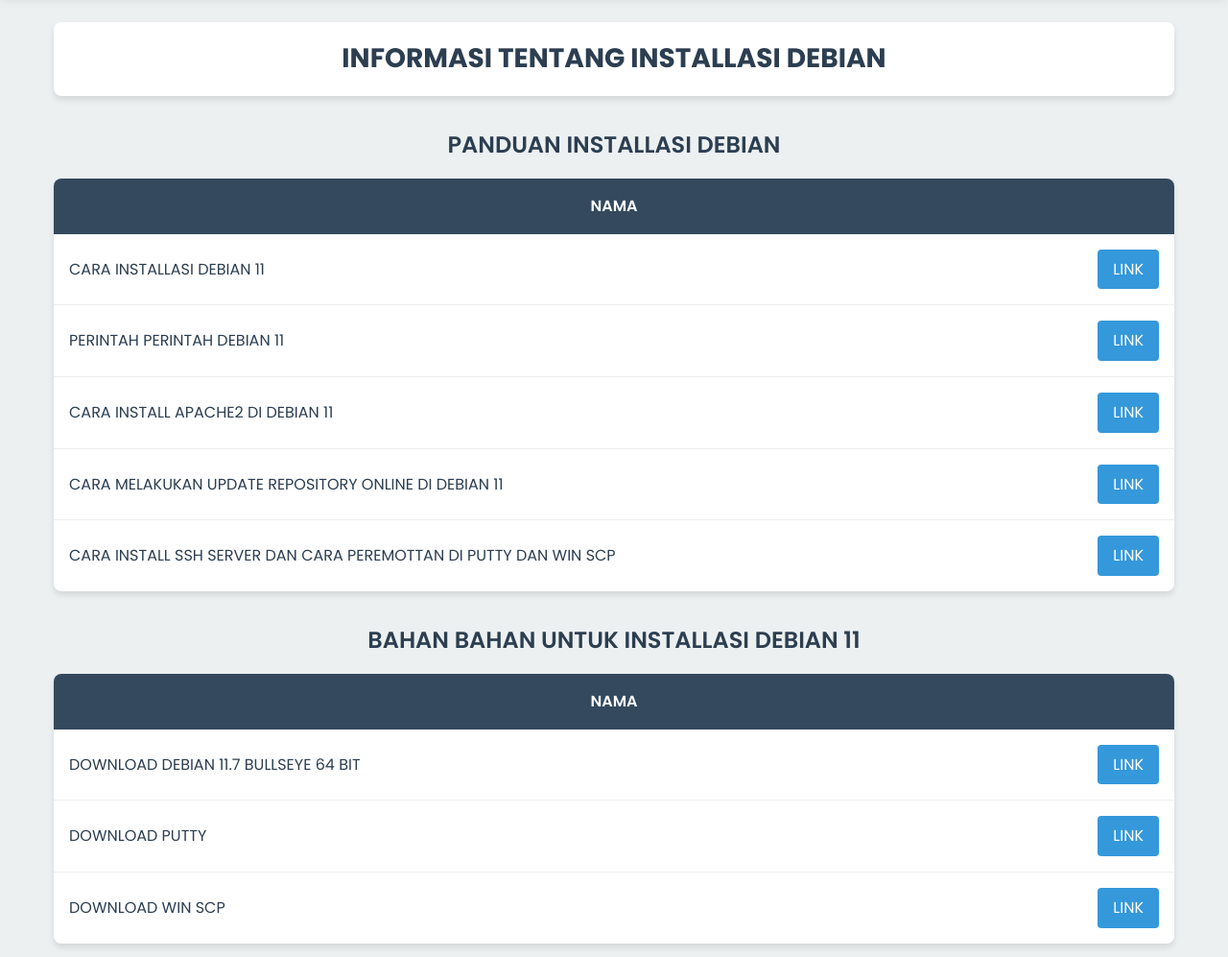
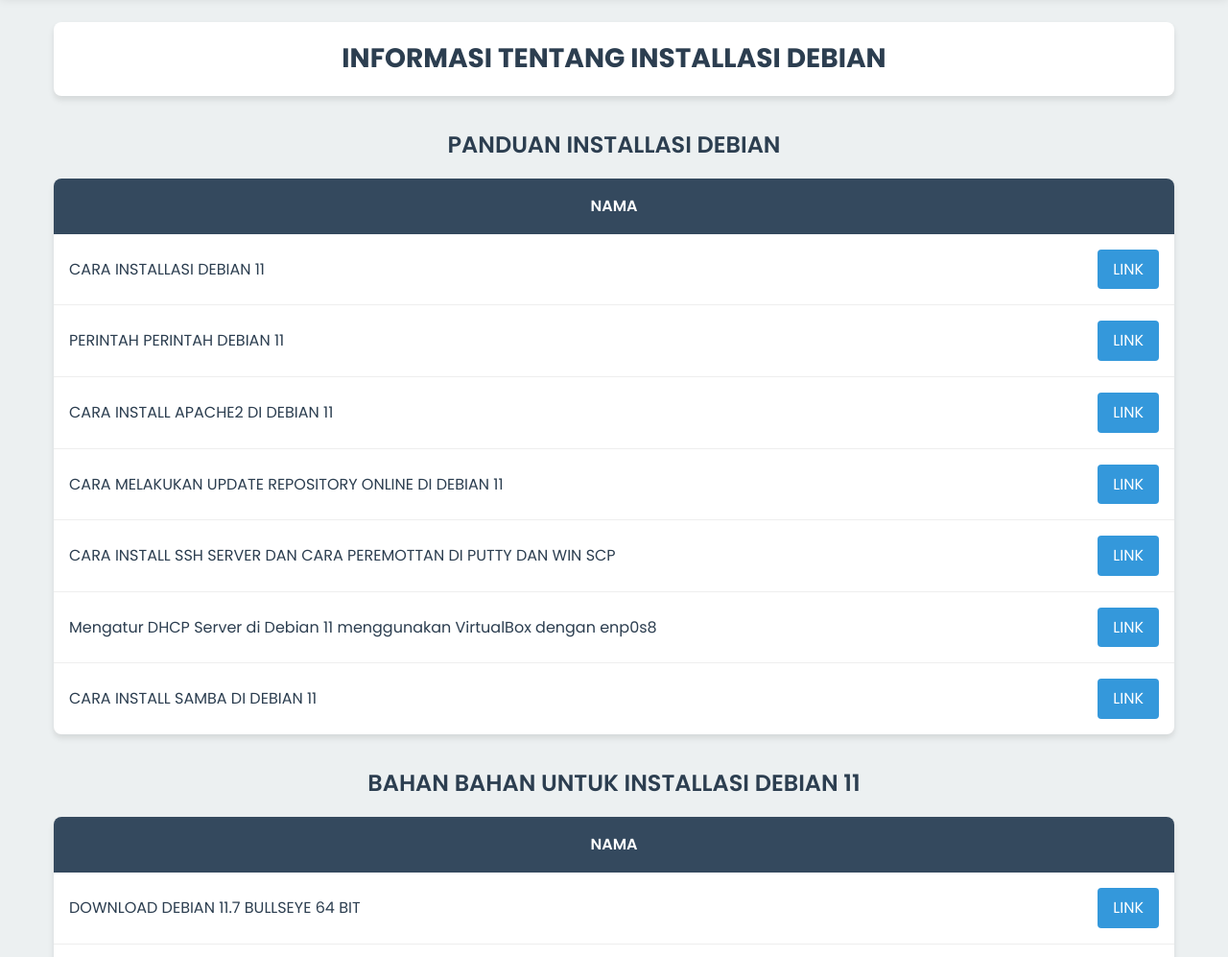
Before and after one commit to LEXXCCY/Lexxcy-, a plain HTML site: page index.html in a window 1280 px wide. Shown: the part 73-1070 px from the top of the page at 96% size. Drawn offline with Linux system fonts and the light colour scheme.

Commit message:
Update index.html

```diff
--- a/index.html
+++ b/index.html
@@ -267,6 +267,14 @@
                     <span>CARA INSTALL SSH SERVER DAN CARA PEREMOTTAN DI PUTTY DAN WIN SCP</span>
                     <a href="Debian/5.html">LINK</a>
                 </div>
+                <div class="block-item">
+                    <span>Mengatur DHCP Server di Debian 11 menggunakan VirtualBox dengan enp0s8</span>
+                    <a href="Debian/6.html">LINK</a>
+                </div>
+                <div class="block-item">
+                    <span>CARA INSTALL SAMBA DI DEBIAN 11</span>
+                    <a href="Debian/7.html">LINK</a>
+                </div>
             </div>
         </section>
 
```
